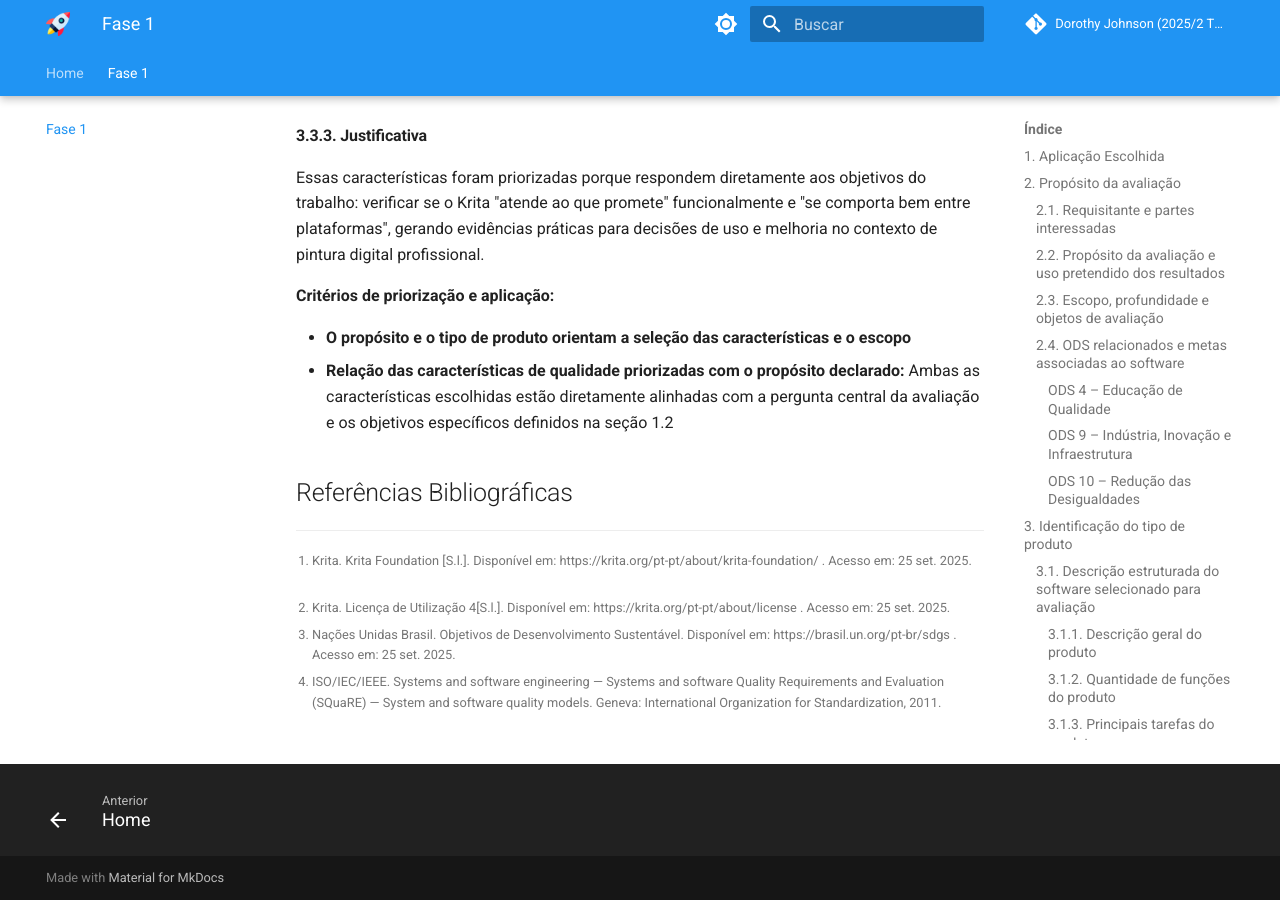
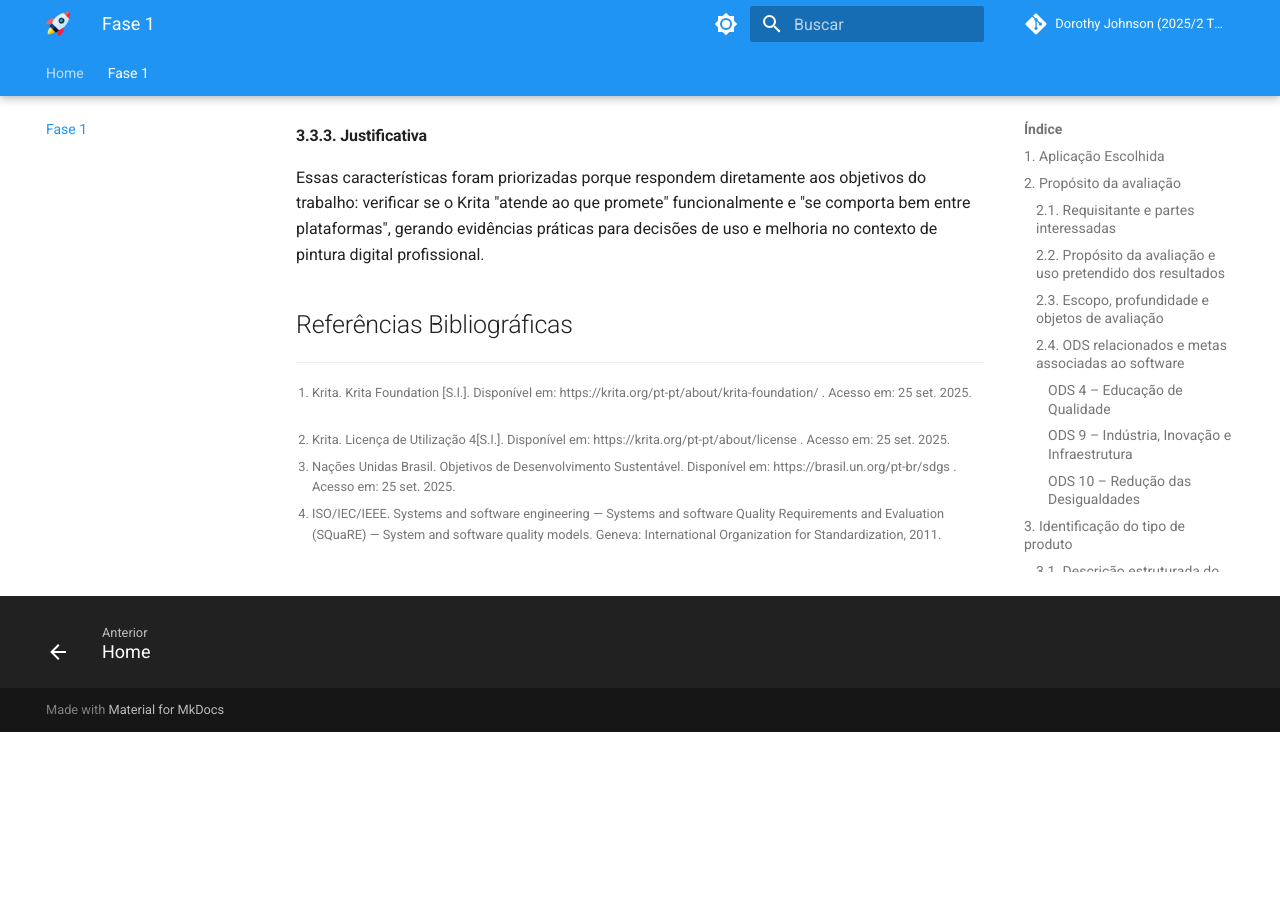
Before and after one commit to FCTE-Qualidade-de-Software-1/2025-2_T02_DOROTHY-JOHNSON, an MkDocs documentation site: the page built from docs/fase1/execucaoFase1.md, in a window 1280 px wide and 900 px high, scrolled down 13152 px. Built offline with MkDocs 1.6.1 and Material for MkDocs 9.7.7, drawn with Linux system fonts in a browser that asks for light colours; comment, search, counter and statistics services are not loaded; after the commit the page ends 13884 px from its top, so only the background shows below that.

Commit message:
Update execucaoFase1.md

```diff
--- a/docs/fase1/execucaoFase1.md
+++ b/docs/fase1/execucaoFase1.md
@@ -418,11 +418,6 @@
 
 Essas características foram priorizadas porque respondem diretamente aos objetivos do trabalho: verificar se o Krita "atende ao que promete" funcionalmente e "se comporta bem entre plataformas", gerando evidências práticas para decisões de uso e melhoria no contexto de pintura digital profissional.
 
-**Critérios de priorização e aplicação:**
-
-- **O propósito e o tipo de produto orientam a seleção das características e o escopo**
-- **Relação das características de qualidade priorizadas com o propósito declarado:** Ambas as características escolhidas estão diretamente alinhadas com a pergunta central da avaliação e os objetivos específicos definidos na seção 1.2
-
 ## Referências Bibliográficas
 
 [^1]: Krita. Krita Foundation [S.l.]. Disponível em: https://krita.org/pt-pt/about/krita-foundation/
```
